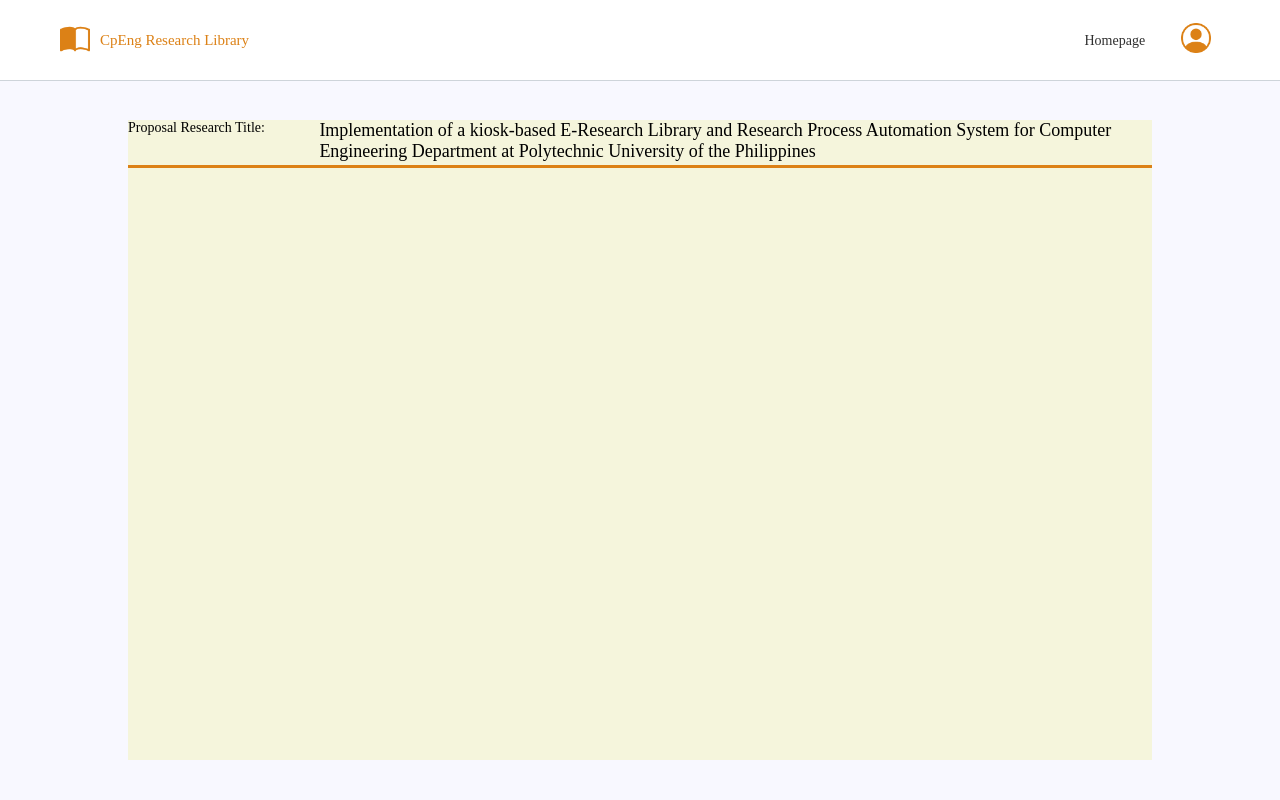
After one commit to yelamoste/MOR, a PHP site: page /html/student_MOR_11.html in a window 1280 px wide. The commit adds this page. Run offline with PHP 8.4, Linux system fonts and the light colour scheme; some web fonts are replaced.

Commit message:
Update 4-8-24

```diff
--- a/css/main_style.css
+++ b/css/main_style.css
@@ -36,7 +36,7 @@ body {
 
 
     background-color: #ffff;
-    border-bottom: 1px solid #ced4da;
+    border-bottom: 1px solid var(--gray-400);
     /* for visualization //temp */
     /* background-color:  */
     /* border-bottom: ; */
@@ -51,7 +51,7 @@ body {
 #navbar-header {
     font-size: 15px;
     font-family: 'InterExtraBold';
-    color: #DC8116;
+    color: var(--fulvous-primary);
     margin-left: 10px;
 }
 a {
@@ -61,12 +61,20 @@ a {
     color: #2F2F2F;
     }
 .navbar span{
-    width: 65%;
+    width: 70%;
     text-align: right;
     margin-right: 10px;
 }
+.navbar .profile {
+    margin-left: 2%;
+}
+.navbar .profile img {
+    height: 30px;
+    width: 30px;
+}
 
 
+/* MOR PAGE 10 */
 
 /* content container */
 
@@ -85,7 +93,7 @@ a {
     display: flex;
     flex-direction: row;
     align-items: center;
-    border-bottom: 3px solid #DC8116;
+    border-bottom: 3px solid var(--fulvous-primary);
 
     /* background-color: aqua; */
 }
@@ -209,13 +224,36 @@ button {
     color: #0D6EFD;
 }
 
+/* MOR PAGE 11 */
+#title-header-content-page11{
+    display: flex;
+    flex-wrap: nowrap;
+    justify-content: space-between;
+    align-items: flex-start;
+}
+#title-header-proposal {
+    font-size: 14px;
+    font-family: "InterExtraBold";
+    margin-right: 10px;
+    width: 22vw;
+}
+.title-header-content #title-header-info  {
+    font-size: 18px;
+    font-family: "InterBold";
+}
+.cont-cont {
+    display: flex;
+}
+.comment-recommendation-cont {
+    width: 52%;
+}
 
-/* MOR 12 */
+
+/* MOR PAGE 12 */
 
 
 .main-cont {
-    width: 1428px;
-
+    width: 80vw;
     position: relative;
     left: 0;
     right: 0;
--- /dev/null
+++ b/html/student_MOR_11.html
@@ -0,0 +1,37 @@
+<!DOCTYPE html>
+<html>
+
+<head>
+    <title> Student MOR </title>
+    <!-- temporary title for now, supposed changes as per title proposals -->
+    <link rel="stylesheet" href="../css/main_style.css">
+    <link rel="icon" type="image/x-icon" href="../img/book-half.png">
+</head>
+
+<body>
+    <div class="navbar">
+        <img src="../img/book-half.png" id="navbar-cmpe-logo" />
+
+        <p id="navbar-header">CpEng Research Library</p>
+
+        <span><a href="#"> Homepage</a></span>
+        <div class="profile">
+            <img src="../img/person-circle.png" id="navbar-profile" />
+        </div>
+    </div>
+    <div class="content" id="page11">
+        <div class="title-header-content" id="title-header-content-page11">
+            <p id="title-header-proposal">Proposal Research Title: </p>
+            <p id="title-header-info">Implementation of a kiosk-based E-Research Library and Research Process Automation System for Computer Engineering Department at Polytechnic University of the Philippines</p>
+        </div>
+        <div class="cont-cont">
+            <div class="comment-recommendation-cont">
+
+            </div>
+            <div class="approval-cont">
+            </div>
+        </div>
+    </div>
+
+</body>
+</html>
--- a/html/student_MOR_12.html
+++ b/html/student_MOR_12.html
@@ -5,6 +5,8 @@
     <title> Title Defense </title>
 
     <link rel="stylesheet" href="../css/main_style.css">
+    <link rel="icon" type="image/x-icon" href="../img/cmpe_logo.jpg">
+
 </head>
 
 <body>
@@ -22,6 +24,7 @@
                 <div class="details-panelist-cont">
                     <p>Select the (3) Research Panelist for your Title Defense <span>*</span></p>
                     <p class="description">Ensure that each group within a section selects the same three panelists.</p>
+
                     <!-- Loop Details here -->
                 </div>
                 <div class="details-submission-cont">
```
Also changed, not shown: other parts of css/main_style.css (+26 -16 lines), html/student_MOR_10.html (renamed from html/student_MOR.html, +6 -1 lines), img/person-circle.png (added).
